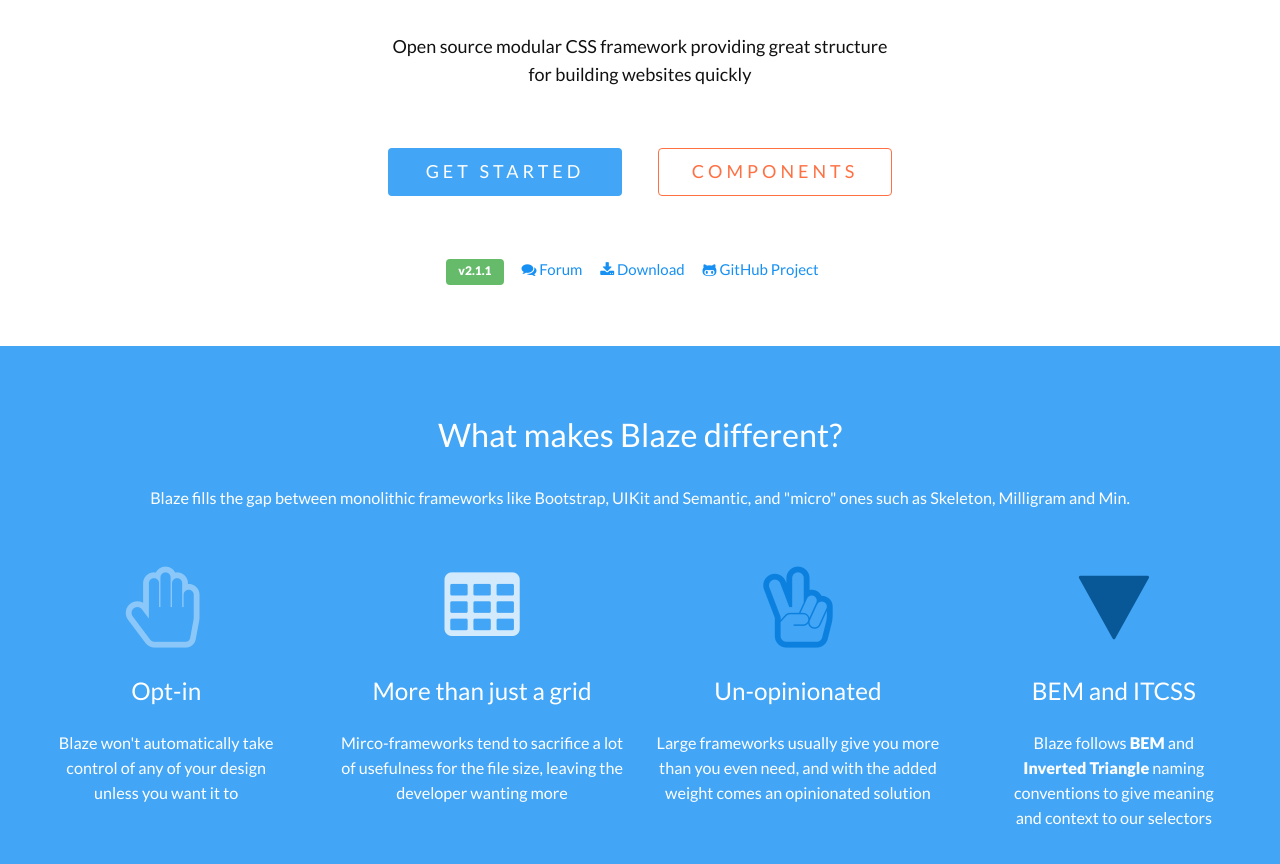
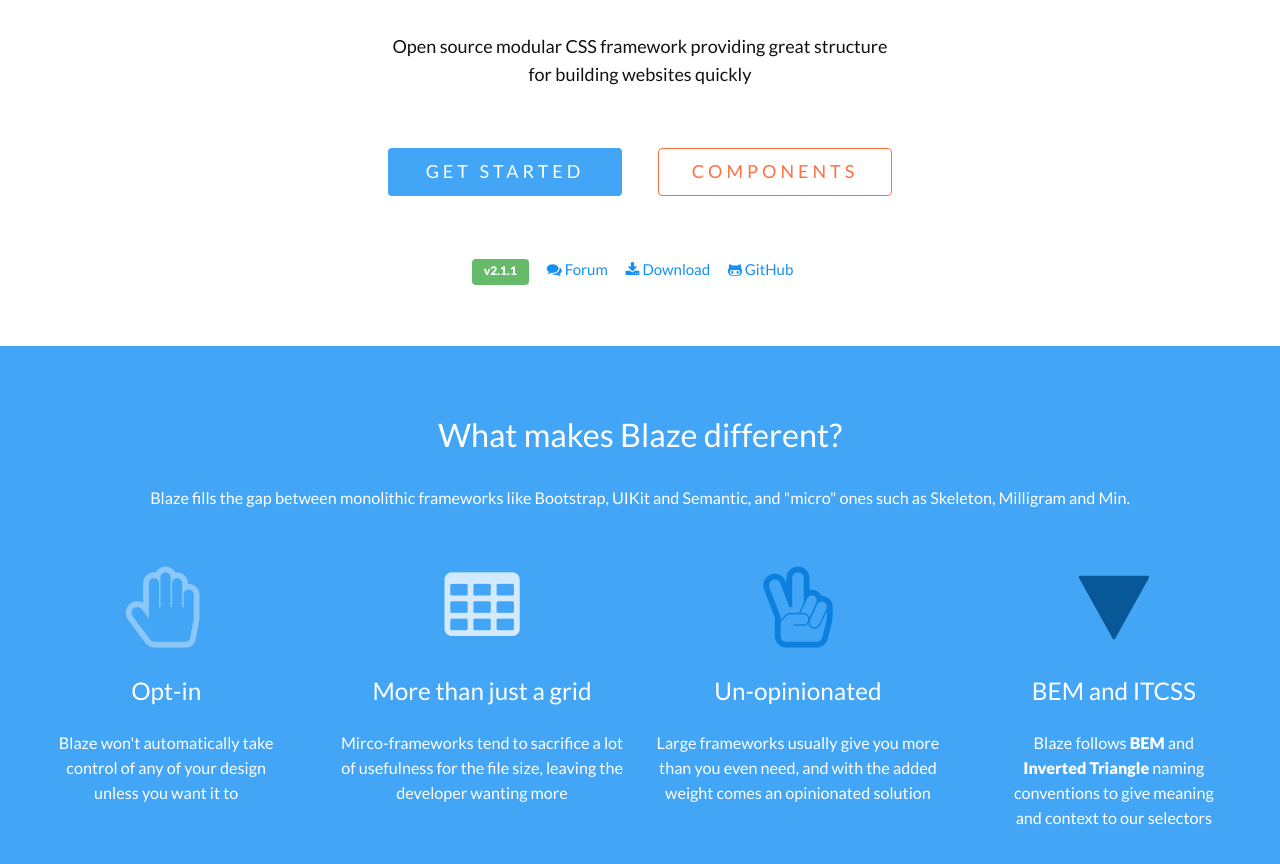
Before and after one commit to eddie/blazecss.github.io, a Jekyll site: the page built from index.html, in a window 1280 px wide and 900 px high, scrolled down 396 px. Shown: the top 864 px of the window. Built offline with Jekyll 4.4.1, drawn with Linux system fonts in a browser that asks for light colours; nearby versions of some CDN libraries.

```diff
--- a/_includes/header.html
+++ b/_includes/header.html
@@ -49,7 +49,7 @@
 					<i class="fa fa-download"></i> Download
 				</a>
 				<a class="c-link u-pillar-box--medium" href="https://github.com/BlazeCSS/blaze">
-					<i class="fa fa-github-alt"></i> GitHub Project
+					<i class="fa fa-github-alt"></i> GitHub
 				</a>
 			</small>
 		</div>
```
